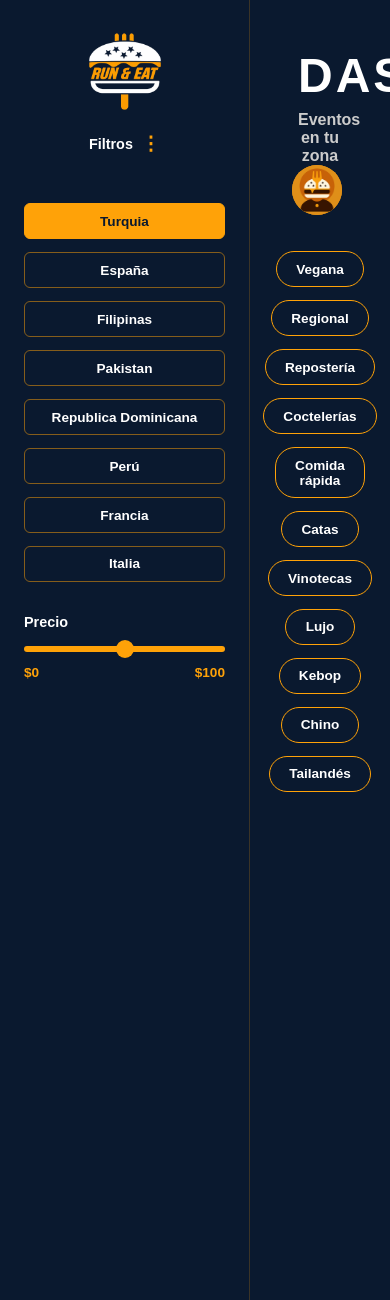
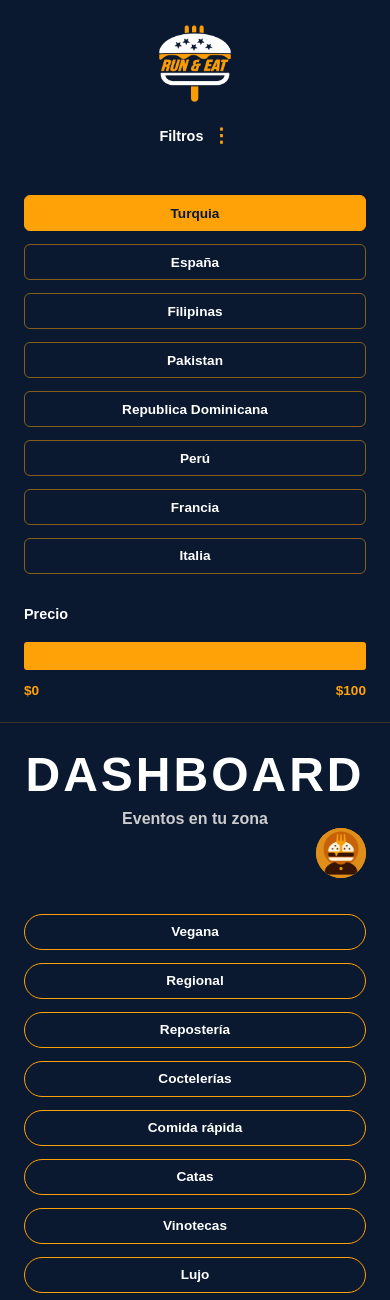
Before and after one commit to Ignaciobrenas/RunAndEat_ProyectoTransaversal_DAW1, a PHP site: page /dashboard.html in a window 390 px wide. Shown: the top 1300 px of the page. Run offline with PHP 8.4, Linux system fonts and the light colour scheme; some web fonts are replaced.

Commit message:
Run and Eat (Responsive Contacto/Index/Dashboard)

```diff
--- a/style/styles.css
+++ b/style/styles.css
@@ -3402,3 +3402,345 @@ header {
         font-size: 0.75rem;
     }
 }
+
+
+@media (max-width: 768px) {
+
+    /* BASE */
+
+    body {
+
+        padding: 12px;
+
+        font-size: 16px;
+
+    }
+
+    main,
+
+    .container {
+
+        width: 100%;
+
+        padding: 0;
+
+    }
+
+    /* ================= HEADER ================= */
+
+    header {
+
+        display: flex;
+
+        flex-direction: column;
+
+        align-items: center;
+
+        gap: 12px;
+
+        text-align: center;
+
+    }
+
+    .logo-text {
+
+        height: 38px;
+
+    }
+
+    /* NAV TIPO APP */
+
+    .nav-buttons {
+
+        width: 100%;
+
+        display: flex;
+
+        flex-direction: column;
+
+        gap: 10px;
+
+    }
+
+    .btn-nav {
+
+        width: 100%;
+
+        padding: 14px;
+
+        font-size: 16px;
+
+        border-radius: 12px;
+
+    }
+
+    /* ================= SECCIONES ================= */
+
+    section {
+
+        margin-bottom: 25px;
+
+    }
+
+    h1 {
+
+        font-size: 1.6rem;
+
+        text-align: center;
+
+    }
+
+    h2 {
+
+        font-size: 1.3rem;
+
+    }
+
+    /* ================= FORMULARIOS ================= */
+
+    form {
+
+        display: flex;
+
+        flex-direction: column;
+
+        gap: 12px;
+
+    }
+
+    label {
+
+        font-size: 14px;
+
+        margin-bottom: 4px;
+
+    }
+
+    input,
+
+    select,
+
+    textarea {
+
+        width: 100%;
+
+        padding: 14px;
+
+        font-size: 16px;
+
+        border-radius: 10px;
+
+    }
+
+    button {
+
+        width: 100%;
+
+        padding: 14px;
+
+        font-size: 16px;
+
+        border-radius: 12px;
+
+    }
+
+    /* ================= DASHBOARD ================= */
+
+    .dashboard-container {
+
+        display: flex;
+
+        flex-direction: column;
+
+    }
+
+    .dashboard-sidebar {
+
+        grid-column: 1;
+
+        grid-row: 1;
+
+        border-right: none;
+
+        border-bottom: 1px solid rgba(255, 162, 8, 0.2);
+
+        padding: 1.5rem;
+
+    }
+
+    .dashboard-main {
+
+        grid-column: 1;
+
+        grid-row: 2;
+
+        padding: 1.5rem;
+
+    }
+
+    .dashboard-events {
+
+        grid-template-columns: repeat(1, 1fr);
+
+    }
+
+    /* CABECERAAAAA IZQUIERDA */
+
+    .dashboard-top-right {
+
+        position: static;
+
+        flex-direction: row-reverse;
+
+        justify-content: center;
+
+    }
+
+    /* ================= CONTACTO ================= */
+
+    .contacto-body {
+
+        padding: 0;
+
+    }
+
+    .contacto-header {
+
+        grid-template-columns: 1fr;
+
+        padding: 1.5rem;
+
+        gap: 1rem;
+
+    }
+
+    .contacto-header-left {
+
+        justify-content: left;
+
+    }
+
+    .contacto-header-center,
+
+    .contacto-header-right,
+
+    .contacto-header-left {
+
+        justify-content: center;
+
+    }
+
+
+    .contacto-logo {
+
+        width: 80px;
+
+    }
+
+    .contacto-title {
+
+        font-size: 2rem;
+
+        letter-spacing: 1px;
+
+    }
+
+    .contacto-main-content {
+
+        padding: 1.5rem;
+
+    }
+
+    .contacto-content-grid {
+
+        grid-template-columns: 1fr;
+
+        gap: 2rem;
+
+    }
+
+    .contacto-form-section {
+
+        gap: 1rem;
+
+    }
+
+    .contacto-form-title {
+
+        font-size: 1.5rem;
+
+    }
+
+    .contacto-form {
+
+        gap: 1rem;
+
+    }
+
+    .contacto-form-input,
+
+    .contacto-form-textarea {
+
+        width: 100%;
+
+        padding: 12px;
+
+        font-size: 16px;
+
+        border-radius: 8px;
+
+    }
+
+    .contacto-btn-submit {
+
+        width: 100%;
+
+        padding: 12px;
+
+        font-size: 14px;
+
+    }
+
+    .contacto-info-section {
+
+        gap: 2rem;
+
+    }
+
+    .contacto-info-title {
+
+        font-size: 1.8rem;
+
+    }
+
+    .contacto-info-slogan {
+
+        font-size: 1.3rem;
+
+    }
+
+    .contacto-social-icons {
+
+        gap: 1rem;
+
+        flex-wrap: wrap;
+
+    }
+
+    .contacto-social-link {
+
+        width: 60px;
+
+        height: 60px;
+
+    }
+
+    .contacto-social-icon {
+
+        width: 30px;
+
+        height: 30px;
+
+    }
+
+}
```
